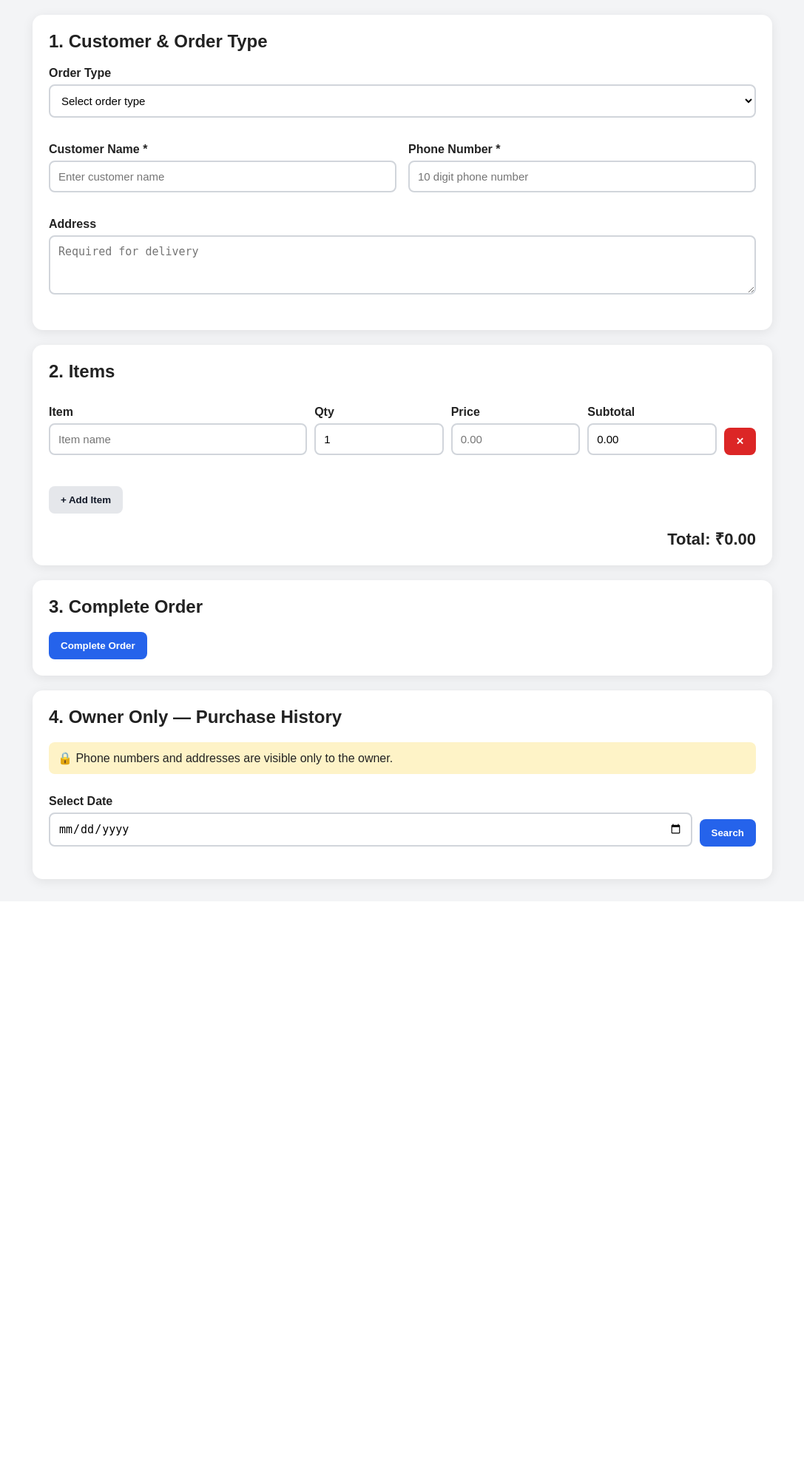
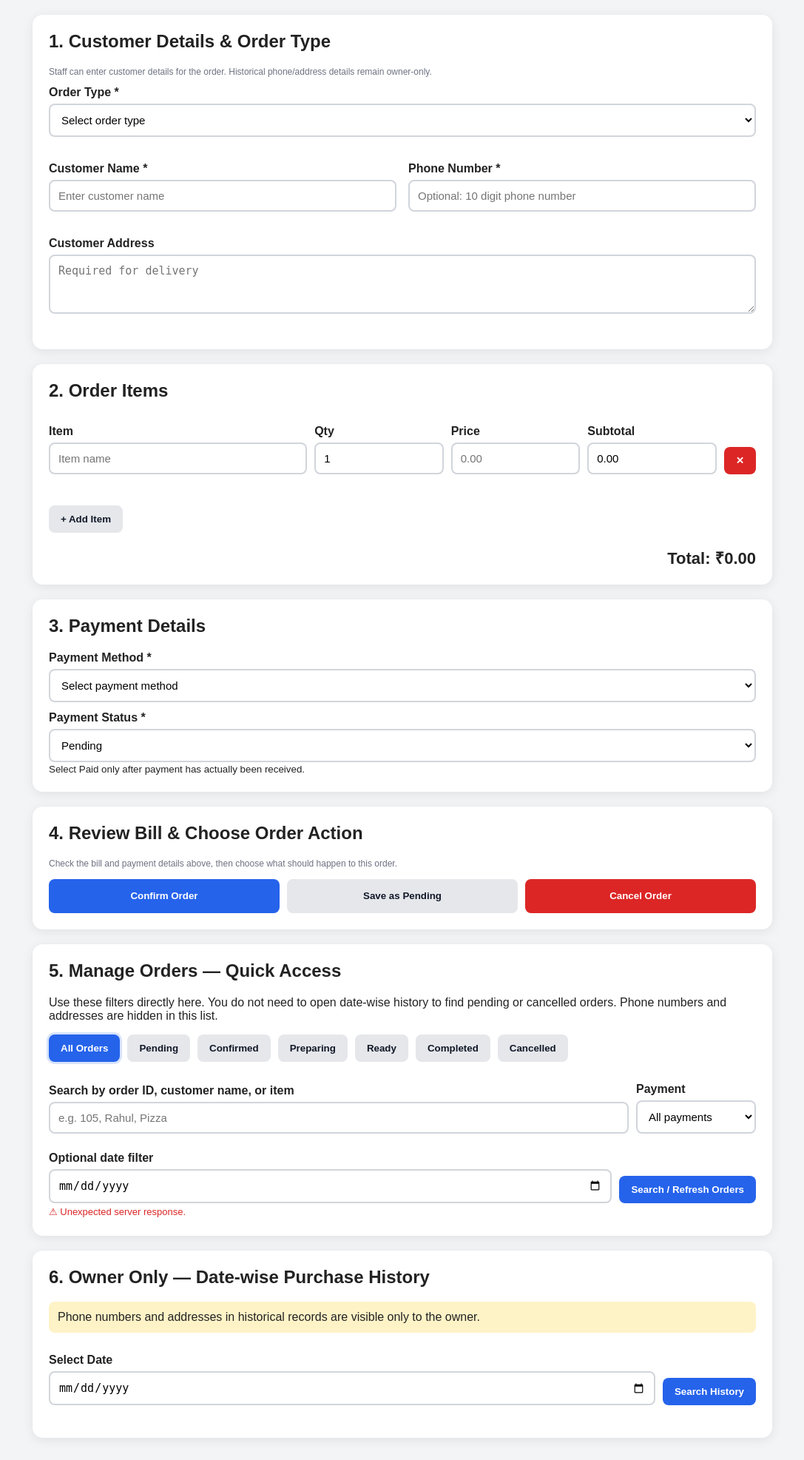
Before and after one commit to ramangupta1708-debug/order_management_sqlite1, a Flask app: page / in a window 1280 px wide. Shown: the part 167-2140 px from the top of the page at 74% size, without its empty margins (96-1183 px from the left). Before the commit the page ends 1370 px from the top, so only its background shows below. Run offline with Flask 3, Linux system fonts and the light colour scheme; a user stored in the database is signed in.

Commit message:
Update index.html

```diff
--- a/templates/index.html
+++ b/templates/index.html
@@ -1,38 +1,183 @@
+
 <!DOCTYPE html>
 <html lang="en">
 <head>
-  <meta charset="UTF-8"><meta name="viewport" content="width=device-width, initial-scale=1.0">
+    <meta charset="UTF-8">
+    <meta name="viewport" content="width=device-width, initial-scale=1.0">
     <title>Order Management System</title>
     <link rel="stylesheet" href="{{ url_for('static', filename='style.css') }}">
 </head>
 <body>
 <div class="container">
     <header>
-    <div class="header-row"><div><h1>Order Management System</h1><p>Dine-In • Delivery • Packing</p></div>
-      <div class="user-area"><span>{{ username }} ({{ role|upper }})</span><button type="button" class="secondary" id="logout">Logout</button></div>
+        <div class="header-row">
+            <div>
+                <h1>Order Management System</h1>
+                <p>Dine-In • Delivery • Packing</p>
+            </div>
+            <div class="user-area">
+                <span>{{ username }} ({{ role|upper }})</span>
+                <button type="button" class="secondary" id="logout">Logout</button>
+            </div>
         </div>
     </header>
+
+    <form id="orderForm">
         <section class="card">
-    <h2>1. Customer &amp; Order Type</h2>
-    <label for="orderType">Order Type</label>
-    <select id="orderType"><option value="">Select order type</option><option value="Dine-In">Dine-In</option><option value="Delivery">Delivery</option><option value="Packing">Packing</option></select>
+            <h2>1. Customer Details & Order Type</h2>
+            <p class="hint">Staff can enter customer details for the order. Historical phone/address details remain owner-only.</p>
+
+            <label for="orderType">Order Type *</label>
+            <select id="orderType" required>
+                <option value="">Select order type</option>
+                <option value="Dine-In">Dine-In</option>
+                <option value="Delivery">Delivery</option>
+                <option value="Packing">Packing</option>
+            </select>
             <small class="error" id="orderTypeError"></small>
+
             <div class="grid">
-      <div><label for="name">Customer Name *</label><input id="name" type="text" maxlength="100" placeholder="Enter customer name"><small class="error" id="nameError"></small></div>
-      {% if role == "owner" %}<div><label for="phone">Phone Number *</label><input id="phone" type="tel" inputmode="numeric" maxlength="10" placeholder="10 digit phone number"><small class="error" id="phoneError"></small></div>{% endif %}
+                <div>
+                    <label for="name">Customer Name *</label>
+                    <input id="name" type="text" maxlength="100"
+                           placeholder="Enter customer name" required>
+                    <small class="error" id="nameError"></small>
                 </div>
-    <div id="tableBox" class="hidden"><label for="tableNumber">Table Number *</label><input id="tableNumber" type="number" min="1" step="1" placeholder="e.g. 5"><small class="error" id="tableError"></small></div>
-    {% if role == "owner" %}<div id="addressBox"><label for="address">Address</label><textarea id="address" maxlength="255" placeholder="Required for delivery"></textarea><small class="error" id="addressError"></small></div>{% endif %}
+
+                <div>
+                    <label for="phone">Phone Number *</label>
+                    <input id="phone" type="tel" inputmode="numeric"
+                           maxlength="10" placeholder="Optional: 10 digit phone number">
+                    <small class="error" id="phoneError"></small>
+                </div>
+            </div>
+
+            <div id="tableBox" class="hidden">
+                <label for="tableNumber">Table Number *</label>
+                <input id="tableNumber" type="number" min="1" step="1"
+                       placeholder="e.g. 5">
+                <small class="error" id="tableError"></small>
+            </div>
+
+            <div id="addressBox">
+                <label for="address">Customer Address</label>
+                <textarea id="address" maxlength="255"
+                          placeholder="Required for delivery"></textarea>
+                <small class="error" id="addressError"></small>
+            </div>
         </section>
-  <section class="card"><h2>2. Items</h2><div id="itemsBox"></div><button type="button" class="secondary" id="addItem">+ Add Item</button><div class="total">Total: ₹<span id="totalAmount">0.00</span></div></section>
-  <section class="card"><h2>3. Complete Order</h2><button type="button" class="primary" id="completeOrder">Complete Order</button><div id="orderMessage"></div></section>
+
+        <section class="card">
+            <h2>2. Order Items</h2>
+            <div id="itemsBox"></div>
+            <button type="button" class="secondary" id="addItem">
+                + Add Item
+            </button>
+            <div class="total">
+                Total: ₹<span id="totalAmount">0.00</span>
+            </div>
+        </section>
+
+        <section class="card">
+            <h2>3. Payment Details</h2>
+
+            <label for="paymentMethod">Payment Method *</label>
+            <select id="paymentMethod" required>
+                <option value="">Select payment method</option>
+                <option value="Cash">Cash</option>
+                <option value="Online">Online</option>
+            </select>
+
+            <label for="paymentStatus">Payment Status *</label>
+            <select id="paymentStatus" required>
+                <option value="Pending">Pending</option>
+                <option value="Paid">Paid</option>
+            </select>
+
+            <small>
+                Select Paid only after payment has actually been received.
+            </small>
+        </section>
+
+        <section class="card">
+            <h2>4. Review Bill & Choose Order Action</h2>
+            <p class="hint">Check the bill and payment details above, then choose what should happen to this order.</p>
+            <div class="order-action-buttons">
+                <button type="submit" class="primary order-submit" data-order-status="Confirmed">Confirm Order</button>
+                <button type="submit" class="secondary order-submit" data-order-status="Pending">Save as Pending</button>
+                <button type="submit" class="danger order-submit" data-order-status="Cancelled">Cancel Order</button>
+            </div>
+            <div id="orderMessage" role="status"></div>
+        </section>
+    </form>
+
+    <section class="card" id="manageOrdersCard">
+        <h2>5. Manage Orders — Quick Access</h2>
+        <p>Use these filters directly here. You do not need to open date-wise history to find pending or cancelled orders. Phone numbers and addresses are hidden in this list.</p>
+
+        <div class="filter-buttons" id="statusFilters">
+            <button type="button" class="primary filter-button active" data-status="All">All Orders</button>
+            <button type="button" class="secondary filter-button" data-status="Pending">Pending</button>
+            <button type="button" class="secondary filter-button" data-status="Confirmed">Confirmed</button>
+            <button type="button" class="secondary filter-button" data-status="Preparing">Preparing</button>
+            <button type="button" class="secondary filter-button" data-status="Ready">Ready</button>
+            <button type="button" class="secondary filter-button" data-status="Completed">Completed</button>
+            <button type="button" class="secondary filter-button" data-status="Cancelled">Cancelled</button>
+        </div>
+
+        <div class="search-row filter-search-row">
+            <div>
+                <label for="manageSearch">Search by order ID, customer name, or item</label>
+                <input id="manageSearch" type="search" placeholder="e.g. 105, Rahul, Pizza">
+            </div>
+            <div>
+                <label for="managePaymentFilter">Payment</label>
+                <select id="managePaymentFilter">
+                    <option value="All">All payments</option>
+                    <option value="Paid">Paid</option>
+                    <option value="Unpaid">Unpaid / Pending</option>
+                </select>
+            </div>
+        </div>
+        <div class="search-row">
+            <div>
+                <label for="manageOrderDate">Optional date filter</label>
+                <input id="manageOrderDate" type="date">
+            </div>
+            <button type="button" class="primary" id="loadOrders">Search / Refresh Orders</button>
+        </div>
+
+        <small class="error" id="manageOrdersError"></small>
+        <div id="ordersList"><p>Loading recent orders…</p></div>
+    </section>
+
     {% if role == "owner" %}
-  <section class="card"><h2>4. Owner Only — Purchase History</h2><p class="privacy-note">🔒 Phone numbers and addresses are visible only to the owner.</p>
-    <div class="search-row"><div><label for="searchDate">Select Date</label><input id="searchDate" type="date"></div><button type="button" class="primary" id="searchByDate">Search</button></div>
-    <small class="error" id="searchError"></small><div id="customerResult"></div>
+    <section class="card">
+        <h2>6. Owner Only — Date-wise Purchase History</h2>
+        <p class="privacy-note">
+            Phone numbers and addresses in historical records are visible
+            only to the owner.
+        </p>
+
+        <div class="search-row">
+            <div>
+                <label for="searchDate">Select Date</label>
+                <input id="searchDate" type="date">
+            </div>
+            <button type="button" class="primary" id="searchByDate">
+                Search History
+            </button>
+        </div>
+
+        <small class="error" id="searchError"></small>
+        <div id="customerResult"></div>
     </section>
     {% endif %}
 </div>
-<script>const CURRENT_ROLE = {{ role|tojson }};</script>
+
+<script>
+    const CURRENT_ROLE = {{ role|tojson }};
+</script>
 <script src="{{ url_for('static', filename='script.js') }}"></script>
-</body></html>
+</body>
+</html>
```
Lines whose indentation alone changed are shown as unchanged.
